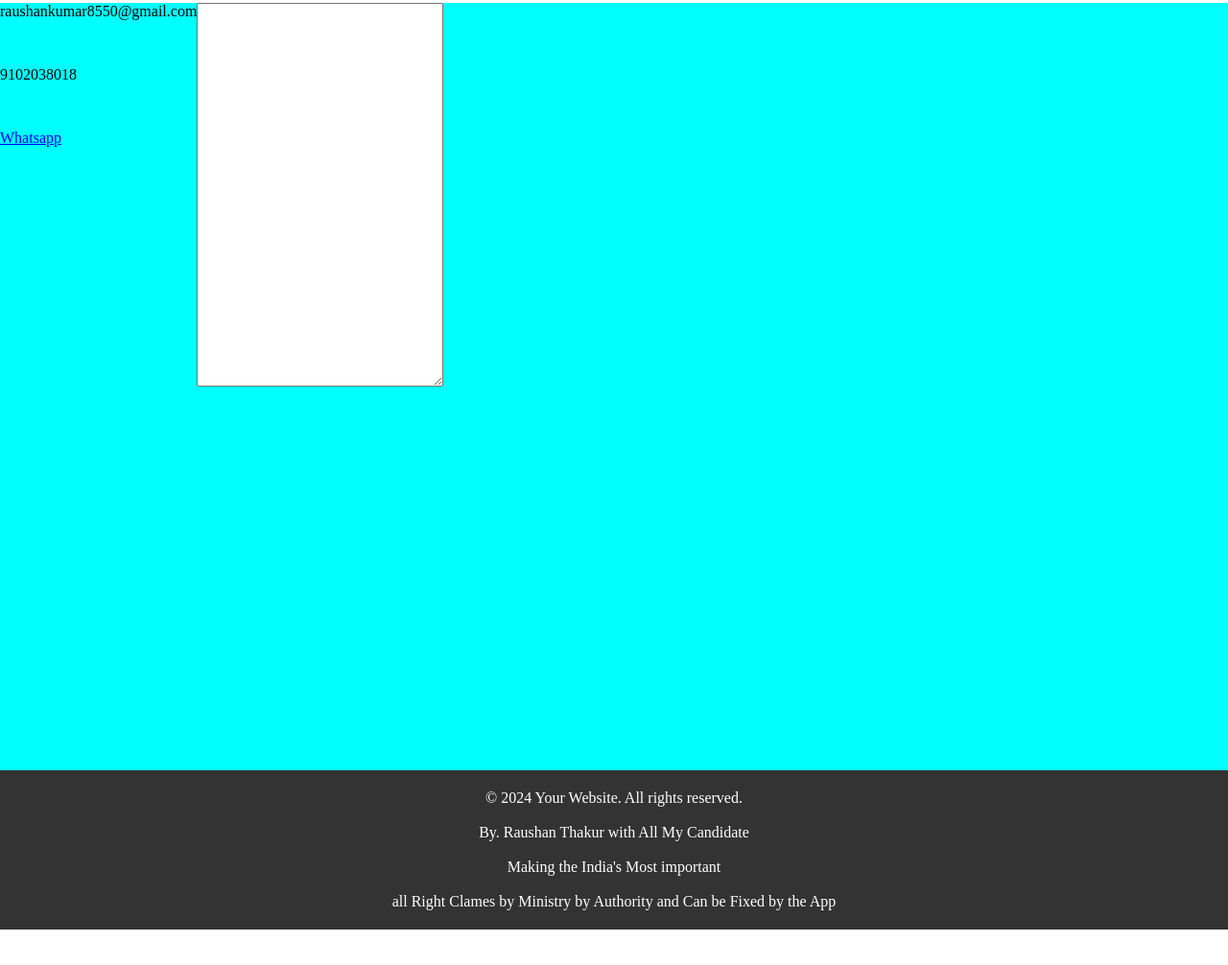
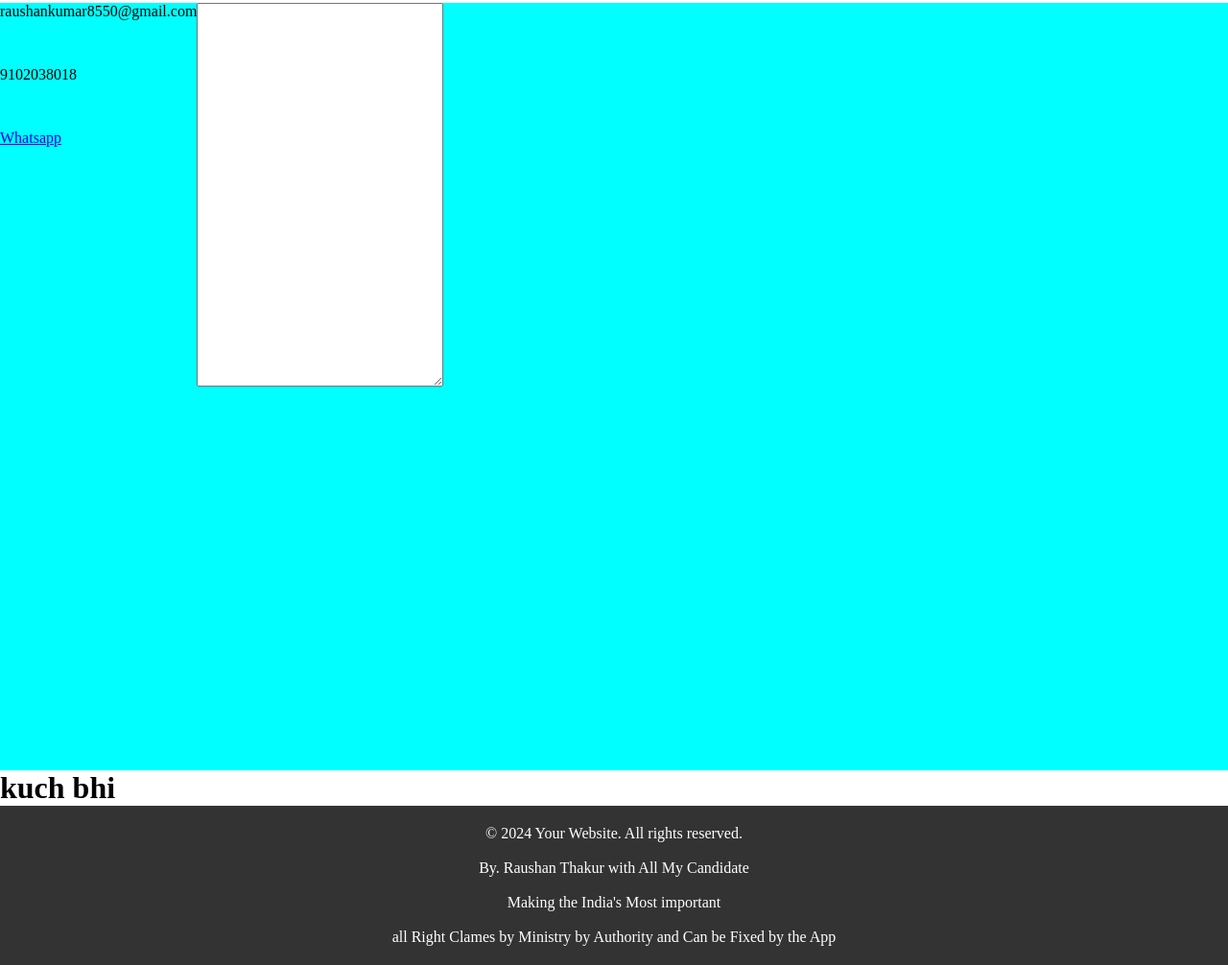
Before and after one commit to Raushank02/Front-end-project, a plain HTML site: page index.html in a window 1280 px wide. Shown: the part 1597-2603 px from the top of the page at 96% size. Before the commit the page ends 2566 px from the top, so only its background shows below. Drawn offline with nearby package versions, Linux system fonts and the light colour scheme.

Commit message:
chaged made in project

```diff
--- a/index.html
+++ b/index.html
@@ -21,9 +21,7 @@
                 <a href="#">About</a>
                 <a href="#">Student</a>
                 <a href="#">Contact</a>
-                <a href="#">Sign in</a>
-            </div>
-
+                <a href="#">Sign in</a> </div>
         </div>
         <div class="home-container">
             <div class="home-text">
@@ -39,8 +37,7 @@
     <div class="items-section">
         <div class="about">
             <h2>About</h2>
-            <p>We do what is Needed to Do
-                Lorem, ipsum dolor sit amet consectetur adipisicing elit. Exercitationem amet suscipit ducimus expedita voluptate sunt reiciendis provident. Vel, cum. Est vel quod porro explicabo facilis qui eius itaque unde cupiditate nam ad quisquam magni pariatur iure similique, velit odit doloribus reiciendis voluptate veniam corporis earum neque dolorum doloremque. Id, dolore.
+            <p>We do what is Needed to Do Lorem, ipsum dolor sit amet consectetur adipisicing elit. Exercitationem amet suscipit ducimus expedita voluptate sunt reiciendis provident. Vel, cum. Est vel quod porro explicabo facilis qui eius itaque unde cupiditate nam ad quisquam magni pariatur iure similique, velit odit doloribus reiciendis voluptate veniam corporis earum neque dolorum doloremque. Id, dolore.
             </p>
         </div>
         <div class="Mission">
@@ -104,6 +101,9 @@
         <textarea id="text" name="" id="" cols="30" rows="10"></textarea>
 
     </div>
+    <div>
+        <h1>kuch bhi</h1>
+    </div>
 </div>
 <footer>
     <p>&copy; 2024 Your Website. All rights reserved.
```
